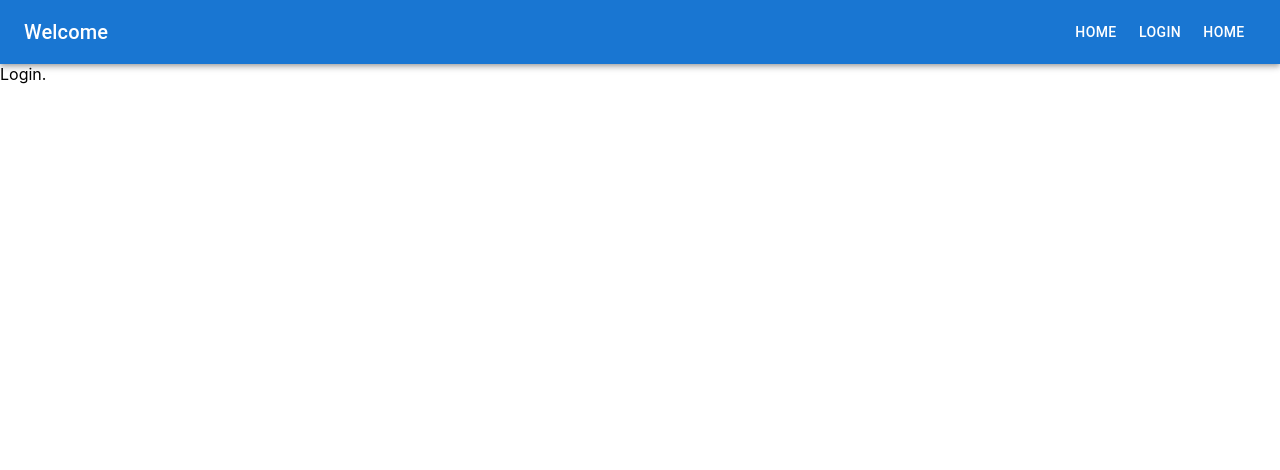
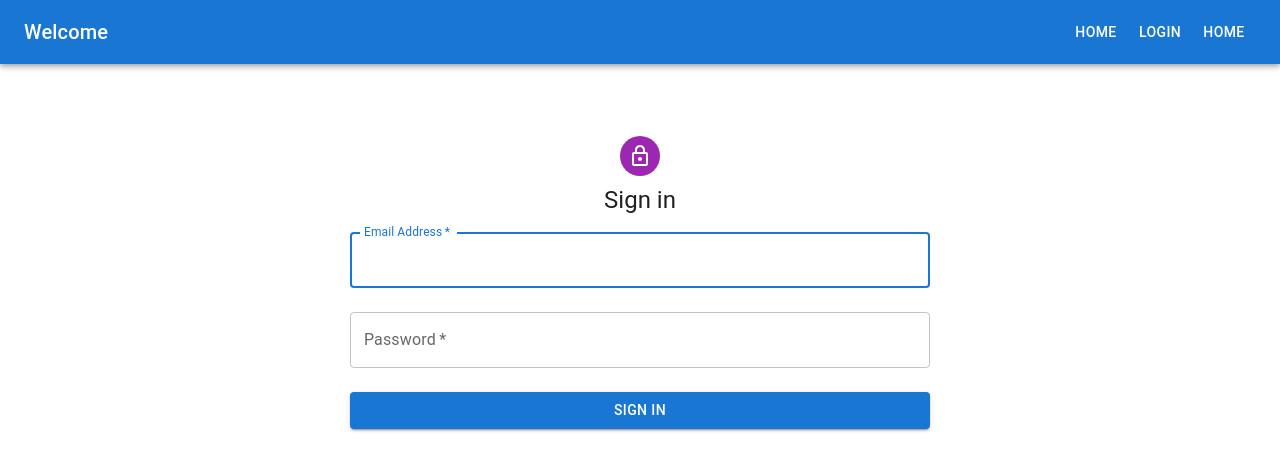
Before and after one commit to ImAkhil24/quick-task-front-end, a React (Create React App) app: page /login in a window 1280 px wide. Shown: the top 470 px of the page. Built offline with nearby package versions, Linux system fonts and the light colour scheme.

Commit message:
login ui design complete

```diff
--- a/package.json
+++ b/package.json
@@ -5,6 +5,7 @@
   "dependencies": {
     "@emotion/react": "^11.6.0",
     "@emotion/styled": "^11.6.0",
+    "@mui/icons-material": "^5.1.1",
     "@mui/material": "^5.1.1",
     "@testing-library/jest-dom": "^5.15.0",
     "@testing-library/react": "^11.2.7",
--- a/src/components/Login.jsx
+++ b/src/components/Login.jsx
@@ -1,8 +1,60 @@
+import LockOutlinedIcon from '@mui/icons-material/LockOutlined';
+import {Container, CssBaseline, Box, Avatar, Typography, TextField, FormControlLabel, Checkbox, Button} from "@mui/material";
+
 const Login = () => {
   return (
-    <div>
-      Login.
-    </div>
+    <Container >
+      <CssBaseline />
+      <Box
+          sx={{
+            marginTop: 8,
+            display: 'flex',
+            flexDirection: 'column',
+            alignItems: 'center',
+          }}
+        >
+          <Avatar sx={{ m:1, bgcolor: "secondary.main"}} >
+            <LockOutlinedIcon />
+          </Avatar>
+          <Typography component="h1" variant="h5">
+            Sign in
+          </Typography>
+          <Box component="form">
+            <TextField
+            margin="normal"
+            required
+            fullWidth
+            id="email"
+            name="email"
+            label="Email Address"
+            autoComplete="email"
+            autoFocus
+            ></TextField>
+            <TextField
+              margin="normal"
+              required
+              fullWidth
+              name="password"
+              label="Password"
+              type="password"
+              id="password"
+              autoComplete="current-password"
+            />
+            {/* <FormControlLabel
+              control={<Checkbox value="remember" color="primary" />}
+              label="Remember me"
+            /> */}
+            <Button
+              type="submit"
+              fullWidth
+              variant="contained"
+              sx={{mt:2}}
+              >
+                Sign In
+              </Button>
+          </Box>
+        </Box>
+    </Container>
   )
 }
 
```
Also changed, not shown: 1 other file (tests, documents, lock files or other folders).
